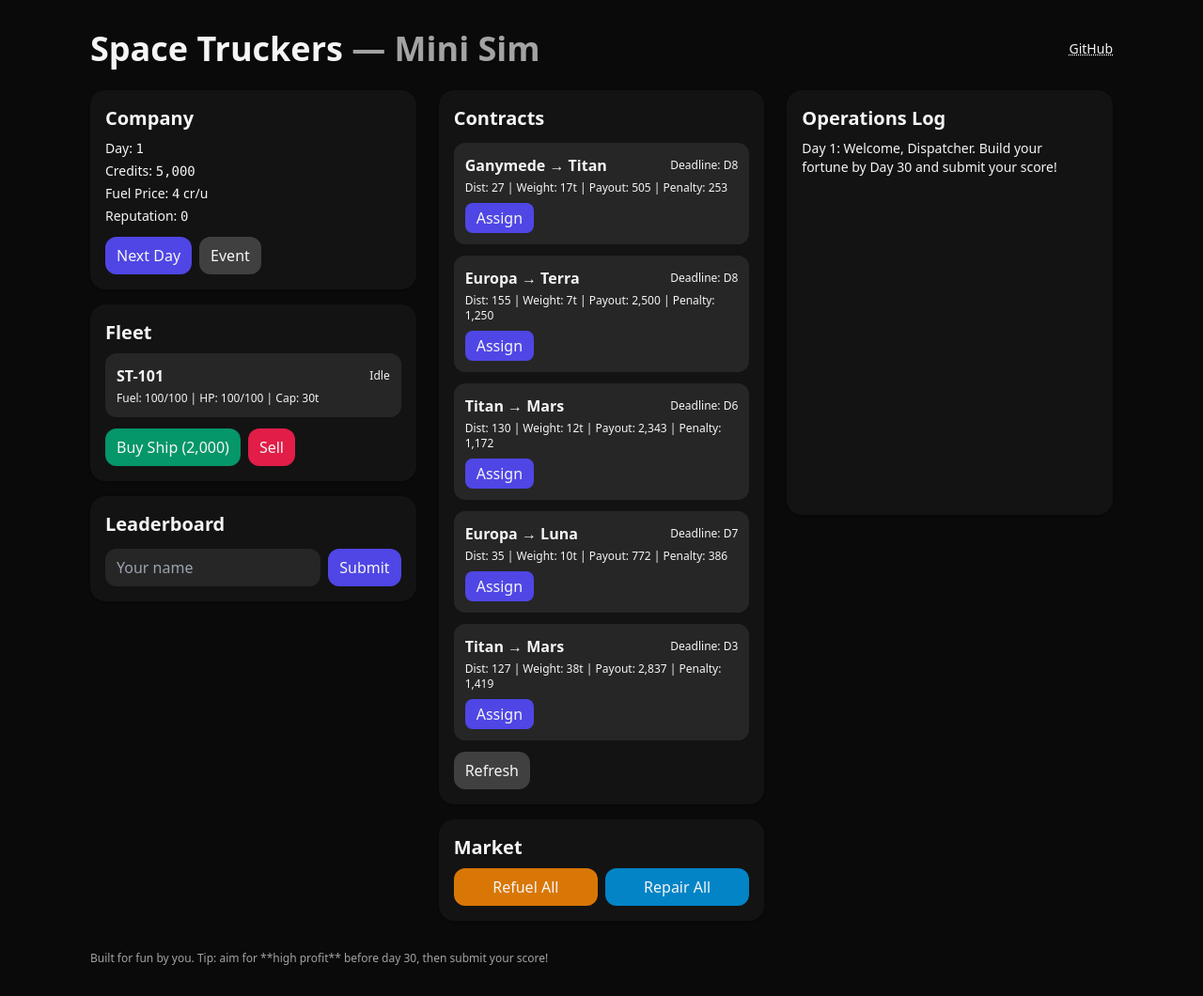
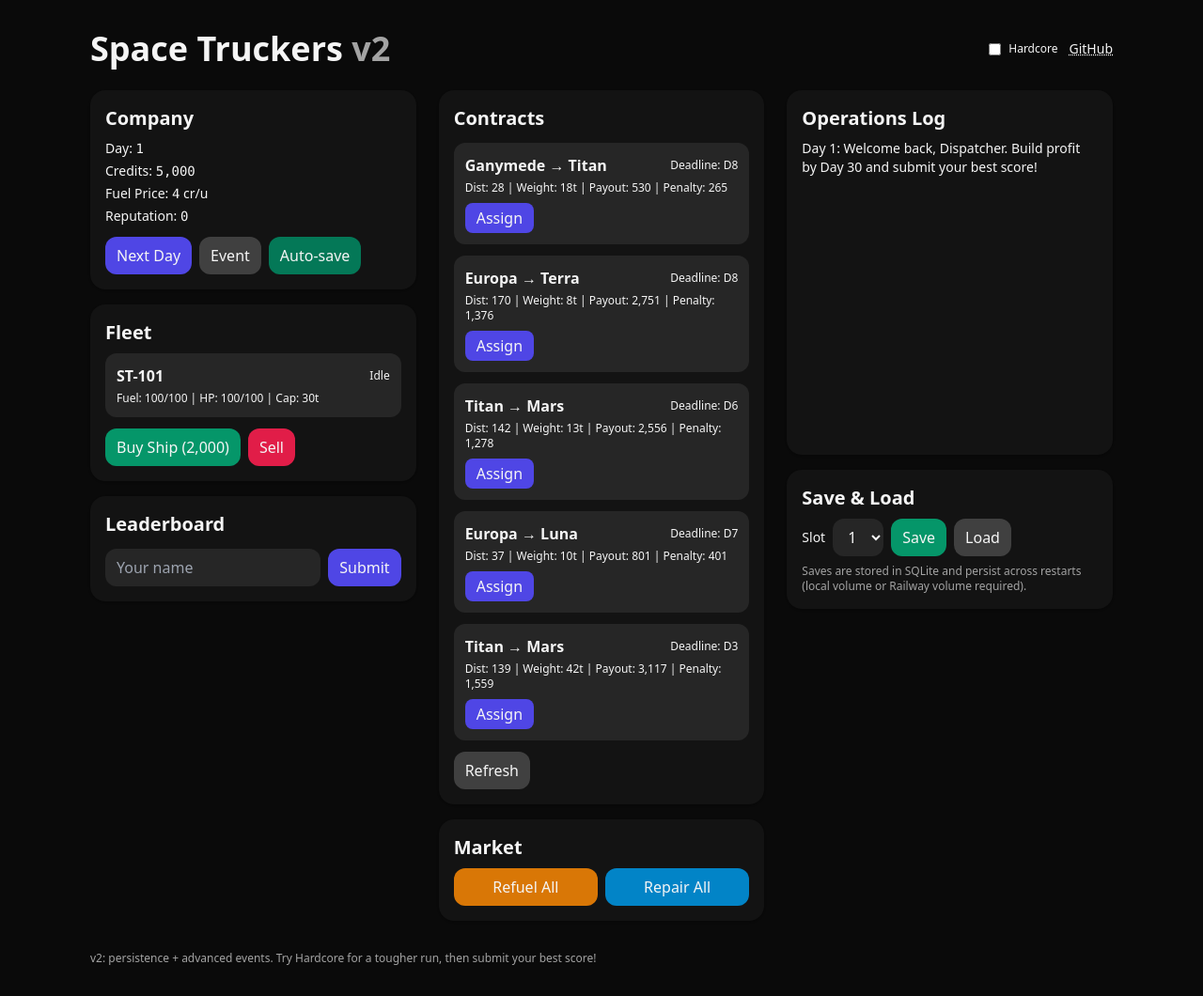
Before and after one commit to a-rat-fat/space-trucker, a Flask app: page / in a window 1280 px wide. Shown: the whole page at 94% size. Run offline with Flask 3, Linux system fonts and the light colour scheme; data that the repository does not hold is empty; parts of the project's set-up code (start-up, migrations or seed data) failed here and were passed over; some libraries are stand-ins or nearby versions.

Commit message:
yggghvgh

```diff
--- a/app/app.py
+++ b/app/app.py
@@ -1,36 +1,108 @@
 import os
+import json
 import time
-from flask import Flask, render_template, jsonify, request, send_from_directory
+import sqlite3
+from pathlib import Path
+from flask import Flask, render_template, jsonify, request
+
+# Config
+DB_PATH = os.environ.get("DB_PATH", "/data/game.db")
+Path(DB_PATH).parent.mkdir(parents=True, exist_ok=True)
+
+def get_db():
+    con = sqlite3.connect(DB_PATH)
+    con.row_factory = sqlite3.Row
+    return con
+
+def init_db():
+    con = get_db()
+    cur = con.cursor()
+    cur.execute("""
+        CREATE TABLE IF NOT EXISTS scores (
+            id INTEGER PRIMARY KEY AUTOINCREMENT,
+            name TEXT NOT NULL,
+            profit INTEGER NOT NULL,
+            ts INTEGER NOT NULL
+        )
+    """)
+    cur.execute("CREATE INDEX IF NOT EXISTS idx_scores_profit ON scores(profit DESC)")
+    cur.execute("""
+        CREATE TABLE IF NOT EXISTS saves (
+            id INTEGER PRIMARY KEY AUTOINCREMENT,
+            slot INTEGER NOT NULL UNIQUE,
+            state TEXT NOT NULL,
+            ts INTEGER NOT NULL
+        )
+    """)
+    con.commit()
+    con.close()
+
+init_db()
 
 app = Flask(__name__, static_folder="static", template_folder="templates")
-
-# In-memory leaderboard (resets on restart)
-LEADERBOARD = []
 
 @app.route("/")
 def index():
     return render_template("index.html")
 
+# Leaderboard — persistent
 @app.post("/api/score")
 def post_score():
     data = request.get_json(force=True, silent=True) or {}
-    name = str(data.get("name", "Anonymous")).strip()[:24] or "Anonymous"
+    name = (str(data.get("name", "Anonymous")).strip() or "Anonymous")[:24]
     profit = int(data.get("profit", 0))
-    timestamp = int(time.time())
-    LEADERBOARD.append({"name": name, "profit": profit, "ts": timestamp})
-    # Keep top 20
-    LEADERBOARD.sort(key=lambda x: x["profit"], reverse=True)
-    del LEADERBOARD[20:]
-    return jsonify({"ok": True, "leaderboard": LEADERBOARD})
+    ts = int(time.time())
+    with get_db() as con:
+        con.execute("INSERT INTO scores(name, profit, ts) VALUES (?, ?, ?)", (name, profit, ts))
+        rows = con.execute("SELECT name, profit, ts FROM scores ORDER BY profit DESC, ts ASC LIMIT 20").fetchall()
+    lb = [dict(r) for r in rows]
+    return jsonify({"ok": True, "leaderboard": lb})
 
 @app.get("/api/leaderboard")
 def get_leaderboard():
-    return jsonify(LEADERBOARD)
+    with get_db() as con:
+        rows = con.execute("SELECT name, profit, ts FROM scores ORDER BY profit DESC, ts ASC LIMIT 20").fetchall()
+    return jsonify([dict(r) for r in rows])
 
-# Health check
+# Saves — persistent
+@app.post("/api/save")
+def save_state():
+    data = request.get_json(force=True, silent=True) or {}
+    slot = int(data.get("slot", 1))
+    state = data.get("state") or {}
+    # Validate slot range 1..3
+    slot = max(1, min(3, slot))
+    ts = int(time.time())
+    payload = json.dumps(state, separators=(",", ":"))
+    with get_db() as con:
+        # Upsert by unique slot
+        con.execute("INSERT INTO saves(slot, state, ts) VALUES (?, ?, ?) ON CONFLICT(slot) DO UPDATE SET state=excluded.state, ts=excluded.ts", (slot, payload, ts))
+        rows = con.execute("SELECT slot, state, ts FROM saves ORDER BY slot ASC").fetchall()
+    out = [{"slot": r["slot"], "ts": r["ts"]} for r in rows]
+    return jsonify({"ok": True, "slots": out})
+
+@app.get("/api/save")
+def load_state():
+    try:
+        slot = int(request.args.get("slot", "1"))
+    except ValueError:
+        slot = 1
+    slot = max(1, min(3, slot))
+    with get_db() as con:
+        row = con.execute("SELECT state, ts FROM saves WHERE slot = ?", (slot,)).fetchone()
+    if not row:
+        return jsonify({})
+    return jsonify({"state": json.loads(row["state"]), "ts": row["ts"]})
+
 @app.get("/healthz")
 def health():
-    return {"status": "ok"}
+    # Simple DB ping
+    try:
+        with get_db() as con:
+            con.execute("SELECT 1")
+        return {"status": "ok"}
+    except Exception as e:
+        return {"status": "error", "detail": str(e)}, 500
 
 if __name__ == "__main__":
     port = int(os.environ.get("PORT", 8080))
--- a/app/static/js/game.js
+++ b/app/static/js/game.js
@@ -1,4 +1,4 @@
-// Space Truckers — Minimal Turn-Based Simulation
+// Space Truckers v2 — Turn-Based Simulation with Persistence
 const fmt = (n) => n.toLocaleString('en-US')
 const logEl = document.getElementById('log')
 const ui = {
@@ -10,6 +10,9 @@
   fleet: document.getElementById('fleet-list'),
   lb: document.getElementById('lb-list'),
 }
+const hardcoreEl = document.getElementById('hardcore')
+const saveSlotEl = document.getElementById('save-slot')
+
 const state = {
   day: 1,
   credits: 5000,
@@ -20,11 +23,14 @@
   ],
   nextId: 2,
   contracts: [],
+  autoSave: true,
+  hardcore: false,
 }
 
 function log(msg) {
   const line = document.createElement('div')
   line.textContent = `Day ${state.day}: ${msg}`
+  line.className = 'transition-transform'
   logEl.prepend(line)
 }
 
@@ -36,9 +42,9 @@
 const planets = ['Terra', 'Luna', 'Mars', 'Ganymede', 'Europa', 'Titan', 'Ceres', 'Vesta', 'Kepler-22b', 'Proxima-b']
 function genContract() {
   const from = choice(planets)
-  let to = choice(planets.filter(p => p !== from))
-  const dist = rnd(20, 200) // ly units
-  const weight = rnd(5, 40) // tons
+  const to = choice(planets.filter(p => p !== from))
+  const dist = rnd(20, 220) // ly units
+  const weight = rnd(5, 45) // tons
   const deadline = state.day + rnd(2, 8)
   const base = dist * 8 + weight * 15
   const payout = Math.round(base * (1 + Math.random()))
@@ -59,6 +65,7 @@
   renderFleet()
   renderContracts()
   updateLeaderboard()
+  hardcoreEl.checked = state.hardcore
 }
 
 function renderFleet() {
@@ -104,23 +111,26 @@
     log('No idle ship with enough capacity.')
     return
   }
-  // cost to depart = fuel proportional to dist + weight
   const fuelNeeded = Math.ceil(ct.dist * 0.4 + ct.weight * 0.2)
   if (idle.fuel < fuelNeeded) {
     log(`${idle.name} lacks fuel (${fuelNeeded} needed).`)
     return
   }
   idle.fuel -= fuelNeeded
-  idle.busy = Math.ceil(ct.dist / 30) // travel days
+  const baseTravel = Math.ceil(ct.dist / 30)
+  idle.busy = Math.max(1, baseTravel - (state.rep >= 5 ? 1 : 0)) // better rep -> faster docking
   idle._contract = ct
   log(`${idle.name} departed ${ct.from}→${ct.to} (ETA ${idle.busy}d).`)
 }
 
 function nextDay() {
   state.day += 1
+  // subtle pulse
+  document.getElementById('company-card').classList.add('scale-[1.01]')
+  setTimeout(() => document.getElementById('company-card').classList.remove('scale-[1.01]'), 160)
 
   // Random drift of fuel price
-  if (Math.random() < 0.4) {
+  if (Math.random() < 0.5) {
     const delta = rnd(-1, 2)
     state.fuelPrice = Math.max(2, state.fuelPrice + delta)
   }
@@ -129,29 +139,32 @@
   for (const ship of state.fleet) {
     if (ship.busy) {
       ship.busy -= 1
-      // Chance of breakdown
-      if (Math.random() < 0.15) {
-        const dmg = rnd(5, 20)
+      // Breakdown chance (higher in hardcore)
+      const breakdownChance = state.hardcore ? 0.22 : 0.15
+      if (Math.random() < breakdownChance) {
+        const dmg = rnd(5, state.hardcore ? 28 : 18)
         ship.hp = Math.max(0, ship.hp - dmg)
         log(`${ship.name} suffered a breakdown (-${dmg} HP).`)
       }
       if (ship.busy === 0) {
         const ct = ship._contract
         ship._contract = null
-        // Arrived — compute payout / penalty
         if (state.day <= ct.deadline) {
-          state.credits += ct.payout
+          const bonus = state.hardcore ? Math.round(ct.payout * 0.15) : 0
+          state.credits += ct.payout + bonus
           state.rep += 1
-          log(`${ship.name} delivered on time. +${fmt(ct.payout)} cr, +1 rep.`)
+          log(`${ship.name} delivered on time. +${fmt(ct.payout + bonus)} cr, +1 rep.`)
         } else {
-          state.credits -= ct.penalty
+          const penalty = state.hardcore ? Math.round(ct.penalty * 1.25) : ct.penalty
+          state.credits -= penalty
           state.rep = Math.max(0, state.rep - 1)
-          log(`${ship.name} delivered late. -${fmt(ct.penalty)} cr, -1 rep.`)
+          log(`${ship.name} delivered late. -${fmt(penalty)} cr, -1 rep.`)
         }
       }
     }
   }
 
+  if (state.autoSave) saveToServer(saveSlotEl.value, false)
   render()
 }
 
@@ -195,7 +208,7 @@
     name: `ST-${100 + state.nextId}`,
     fuel: 100, fuelMax: 100,
     hp: 100, hpMax: 100,
-    cap: rnd(25, 40),
+    cap: rnd(25, 45),
     busy: 0
   }
   state.fleet.push(newShip)
@@ -212,8 +225,77 @@
   render()
 }
 
+// Advanced random events
+function randomEvent() {
+  const roll = Math.random()
+  if (roll < 0.20) {
+    // Fuel spike
+    const delta = rnd(2, state.hardcore ? 6 : 4)
+    state.fuelPrice += delta
+    log(`Fuel price surge +${delta}.`)
+  } else if (roll < 0.40) {
+    // Customs / tax
+    const fine = rnd(120, state.hardcore ? 600 : 360)
+    state.credits = Math.max(0, state.credits - fine)
+    log(`Customs inspection fine -${fmt(fine)}.`)
+  } else if (roll < 0.55) {
+    // Government grant
+    const bonus = rnd(160, state.hardcore ? 420 : 520)
+    state.credits += bonus
+    log(`Government grant +${fmt(bonus)}.`)
+  } else if (roll < 0.75) {
+    // Pirates
+    const target = choice(state.fleet)
+    const loss = rnd(100, state.hardcore ? 600 : 350)
+    const dmg = rnd(8, state.hardcore ? 30 : 18)
+    state.credits = Math.max(0, state.credits - loss)
+    target.hp = Math.max(0, target.hp - dmg)
+    log(`Pirate ambush! Lost ${fmt(loss)} credits, ${target.name} took -${dmg} HP.`)
+  } else {
+    // Solar storm (delays)
+    const delaying = state.fleet.filter(s => s.busy)
+    if (delaying.length) {
+      delaying.forEach(s => s.busy += 1)
+      log(`Solar storm! Travel delayed for ${delaying.length} ship(s).`)
+    } else {
+      log('Solar storm passed harmlessly.')
+    }
+  }
+  render()
+}
+
+// Persistence helpers
+async function saveToServer(slot=1, notify=true) {
+  try {
+    const res = await fetch('/api/save', {
+      method: 'POST',
+      headers: {'Content-Type': 'application/json'},
+      body: JSON.stringify({slot: Number(slot), state})
+    })
+    if (!res.ok) throw new Error('save failed')
+    if (notify) log(`Game saved in slot ${slot}.`)
+  } catch (e) {
+    log(`Save error: ${e.message}`)
+  }
+}
+
+async function loadFromServer(slot=1) {
+  try {
+    const res = await fetch(`/api/save?slot=${Number(slot)}`)
+    if (!res.ok) throw new Error('load failed')
+    const data = await res.json()
+    if (!data.state) return log('Empty slot.')
+    Object.assign(state, data.state)
+    render()
+    log(`Game loaded from slot ${slot}.`)
+  } catch (e) {
+    log(`Load error: ${e.message}`)
+  }
+}
+
 async function submitScore() {
   const name = document.getElementById('player-name').value || 'Anonymous'
+  localStorage.setItem('st_player_name', name)
   const res = await fetch('/api/score', {
     method: 'POST',
     headers: {'Content-Type': 'application/json'},
@@ -238,33 +320,28 @@
   })
 }
 
-// Events
 document.getElementById('next-day').addEventListener('click', nextDay)
-document.getElementById('random-event').addEventListener('click', () => {
-  const roll = Math.random()
-  if (roll < 0.33) {
-    const delta = rnd(2, 5)
-    state.fuelPrice = Math.max(2, state.fuelPrice + delta)
-    log(`Fuel price surge +${delta}.`)
-  } else if (roll < 0.66) {
-    const fine = rnd(100, 400)
-    state.credits = Math.max(0, state.credits - fine)
-    log(`Customs inspection fine -${fmt(fine)}.`)
-  } else {
-    const bonus = rnd(150, 500)
-    state.credits += bonus
-    log(`Lucky contract bonus +${fmt(bonus)}.`)
-  }
-  render()
-})
+document.getElementById('random-event').addEventListener('click', randomEvent)
 document.getElementById('buy-ship').addEventListener('click', buyShip)
 document.getElementById('sell-ship').addEventListener('click', sellShip)
 document.getElementById('refuel').addEventListener('click', refuelAll)
 document.getElementById('repair').addEventListener('click', repairAll)
 document.getElementById('refresh-contracts').addEventListener('click', () => refreshContracts(5))
 document.getElementById('submit-score').addEventListener('click', submitScore)
+document.getElementById('save-game').addEventListener('click', () => saveToServer(saveSlotEl.value, true))
+document.getElementById('load-game').addEventListener('click', () => loadFromServer(saveSlotEl.value))
+document.getElementById('auto-save').addEventListener('click', () => {
+  state.autoSave = !state.autoSave
+  log(`Auto-save ${state.autoSave ? 'enabled' : 'disabled'}.`)
+})
+hardcoreEl.addEventListener('change', () => {
+  state.hardcore = hardcoreEl.checked
+  log(`Hardcore mode ${state.hardcore ? 'ON' : 'OFF'}.`)
+})
 
 // Init
 refreshContracts(5)
 render()
-log('Welcome, Dispatcher. Build your fortune by Day 30 and submit your score!')
+log('Welcome back, Dispatcher. Build profit by Day 30 and submit your best score!')
+const savedName = localStorage.getItem('st_player_name')
+if (savedName) document.getElementById('player-name').value = savedName
--- a/app/templates/index.html
+++ b/app/templates/index.html
@@ -3,21 +3,27 @@
   <head>
     <meta charset="utf-8">
     <meta name="viewport" content="width=device-width, initial-scale=1">
-    <title>Space Truckers 🚛🚀</title>
+    <title>Space Truckers v2 🚛🚀</title>
     <script src="https://cdn.tailwindcss.com"></script>
     <meta name="color-scheme" content="dark light">
   </head>
   <body class="min-h-screen bg-neutral-950 text-neutral-100">
     <div class="max-w-6xl mx-auto p-4 md:p-8">
       <header class="flex items-center justify-between mb-6">
-        <h1 class="text-3xl md:text-4xl font-bold">Space Truckers <span class="text-neutral-400">— Mini Sim</span></h1>
-        <a href="https://github.com/" target="_blank" class="text-sm underline decoration-dotted">GitHub</a>
+        <h1 class="text-3xl md:text-4xl font-bold">Space Truckers <span class="text-neutral-400">v2</span></h1>
+        <div class="flex items-center gap-3">
+          <label class="text-xs flex items-center gap-2">
+            <input id="hardcore" type="checkbox" class="accent-indigo-600">
+            Hardcore
+          </label>
+          <a href="https://github.com/" target="_blank" class="text-sm underline decoration-dotted">GitHub</a>
+        </div>
       </header>
 
       <section class="grid md:grid-cols-3 gap-4 md:gap-6">
         <!-- Left: Company / Fleet -->
         <div class="md:col-span-1 space-y-4">
-          <div class="bg-neutral-900/70 rounded-2xl p-4 shadow">
+          <div class="bg-neutral-900/70 rounded-2xl p-4 shadow transition-transform" id="company-card">
             <h2 class="text-xl font-semibold mb-2">Company</h2>
             <div class="text-sm space-y-1">
               <div>Day: <span id="ui-day" class="font-mono">1</span></div>
@@ -25,9 +31,10 @@
               <div>Fuel Price: <span id="ui-fuel-price" class="font-mono">4</span> cr/u</div>
               <div>Reputation: <span id="ui-rep" class="font-mono">0</span></div>
             </div>
-            <div class="mt-3 flex gap-2">
+            <div class="mt-3 flex flex-wrap gap-2">
               <button id="next-day" class="px-3 py-2 rounded-xl bg-indigo-600 hover:bg-indigo-500">Next Day</button>
               <button id="random-event" class="px-3 py-2 rounded-xl bg-neutral-700 hover:bg-neutral-600">Event</button>
+              <button id="auto-save" class="px-3 py-2 rounded-xl bg-emerald-700 hover:bg-emerald-600">Auto-save</button>
             </div>
           </div>
 
@@ -68,17 +75,32 @@
           </div>
         </div>
 
-        <!-- Right: Log -->
+        <!-- Right: Log + Save/Load -->
         <div class="md:col-span-1 space-y-4">
           <div class="bg-neutral-900/70 rounded-2xl p-4 shadow">
             <h2 class="text-xl font-semibold mb-2">Operations Log</h2>
-            <div id="log" class="text-sm h-96 overflow-auto space-y-2 pr-2"></div>
+            <div id="log" class="text-sm h-80 overflow-auto space-y-2 pr-2"></div>
+          </div>
+
+          <div class="bg-neutral-900/70 rounded-2xl p-4 shadow">
+            <h2 class="text-xl font-semibold mb-2">Save & Load</h2>
+            <div class="flex items-center gap-2 mb-2">
+              <label class="text-sm">Slot</label>
+              <select id="save-slot" class="bg-neutral-800 rounded-xl px-3 py-2">
+                <option value="1">1</option>
+                <option value="2">2</option>
+                <option value="3">3</option>
+              </select>
+              <button id="save-game" class="px-3 py-2 rounded-xl bg-emerald-600 hover:bg-emerald-500">Save</button>
+              <button id="load-game" class="px-3 py-2 rounded-xl bg-neutral-700 hover:bg-neutral-600">Load</button>
+            </div>
+            <p class="text-xs text-neutral-400">Saves are stored in SQLite and persist across restarts (local volume or Railway volume required).</p>
           </div>
         </div>
       </section>
 
       <footer class="mt-8 text-xs text-neutral-400">
-        Built for fun by you. Tip: aim for **high profit** before day 30, then submit your score!
+        v2: persistence + advanced events. Try Hardcore for a tougher run, then submit your best score!
       </footer>
     </div>
 
```
Also changed, not shown: README.md, 1 other file.
